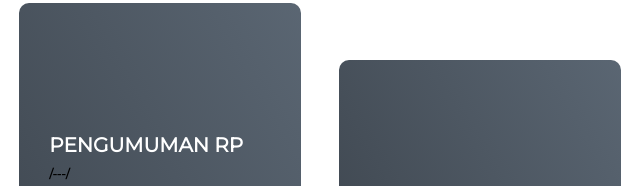
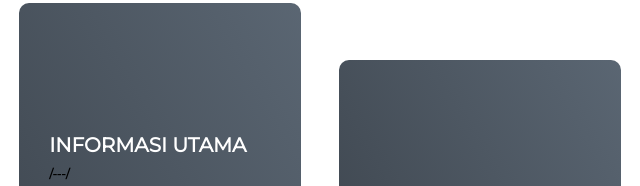
Before and after one commit to RifqiAdli/specialoperationregiment, a plain HTML site: page index.html in a window 1280 px wide. Shown: the part 1120-1306 px from the top of the page, 0-640 px from the left. Drawn offline with Linux system fonts and the light colour scheme.

Commit message:
Update index.html

```diff
--- a/index.html
+++ b/index.html
@@ -49,7 +49,7 @@
       <div class="icon">
 
       </div>
-      <h2>Pengumuman RP</h2>
+      <h2>Informasi Utama</h2>
        <h3>/---/</h3>
       <p><strong>Rp: ---
         <br>
```
